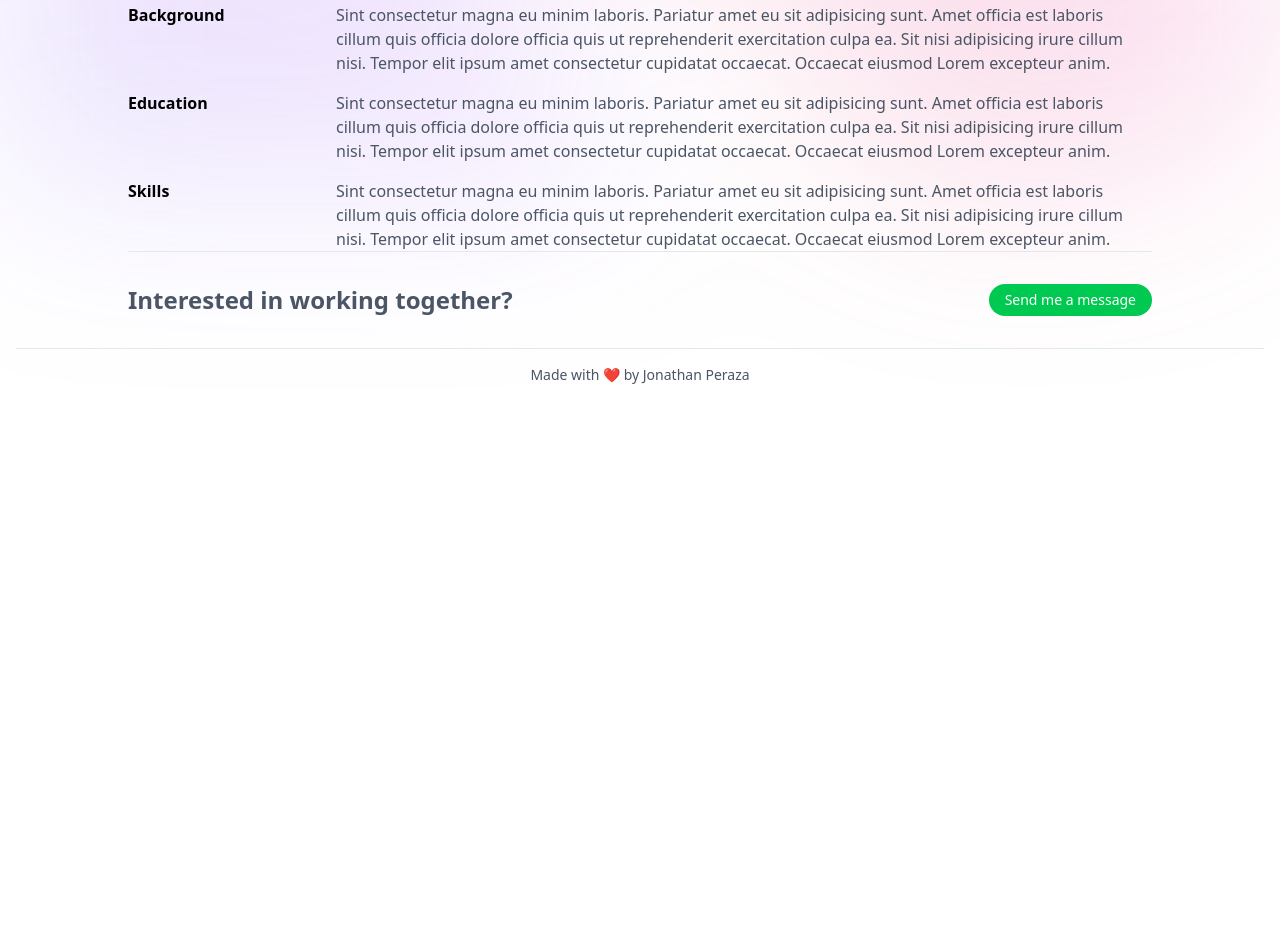
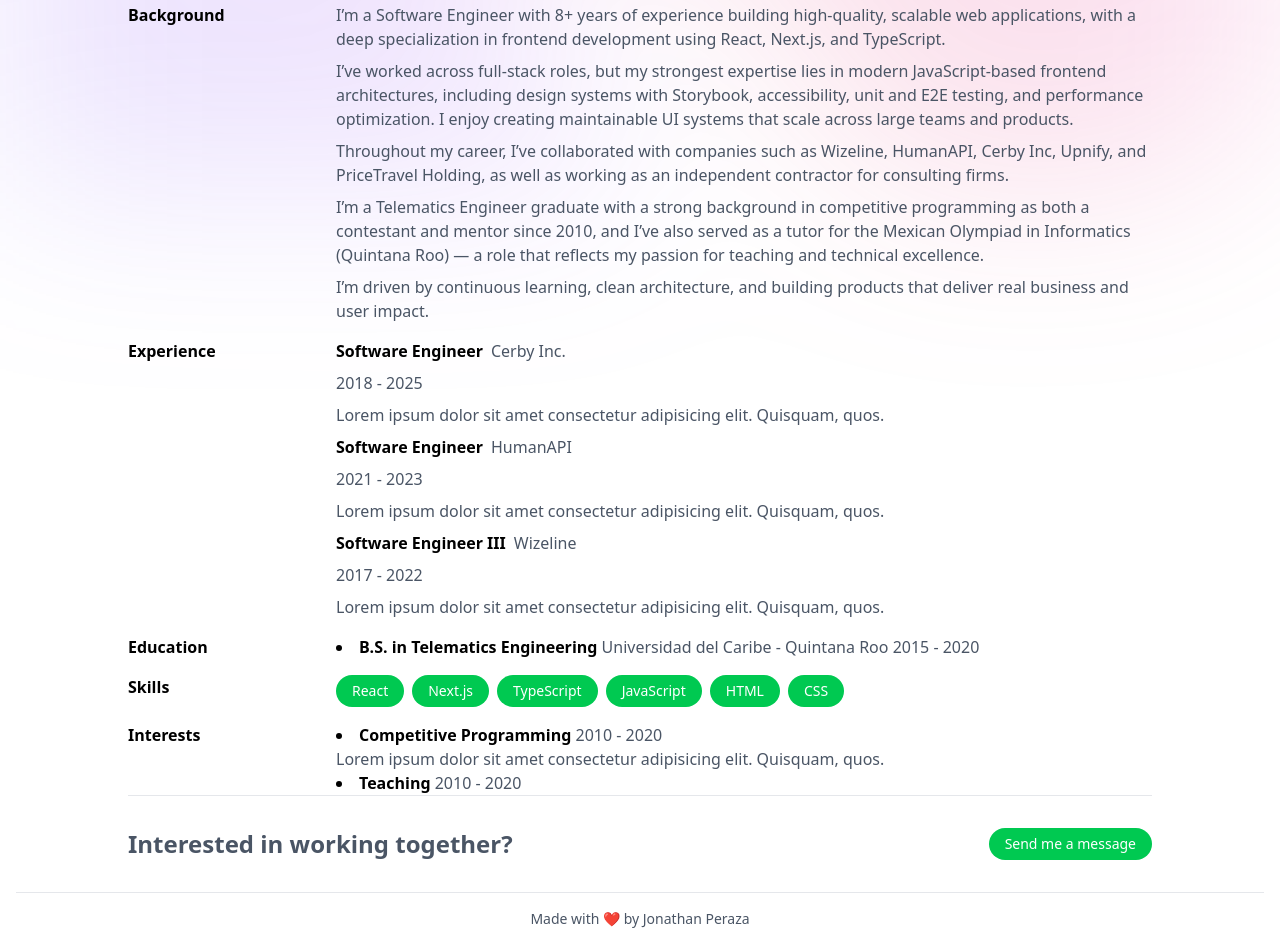
Before and after one commit to imjpfeliciano/imjpfeliciano.github.io, an Astro site: page /about in a window 1280 px wide. Shown: the part 613-1558 px from the top of the page. Before the commit the page ends 1014 px from the top, so only its background shows below. Built offline with nearby package versions, Linux system fonts and the light colour scheme; Astro itself is replaced by a stand-in of ours.

Commit message:
feat: update about section

```diff
--- /dev/null
+++ b/src/components/AboutSection.astro
@@ -0,0 +1,10 @@
+---
+const title = Astro.props.title;
+---
+
+<div class="grid grid-cols-5 gap-4 w-full">
+    <div class="font-semibold col-span-1">{title}</div>
+    <div class="col-span-4 flex flex-col gap-2">
+        <slot />
+    </div>
+</div>
--- /dev/null
+++ b/src/components/ExperienceItem.astro
@@ -0,0 +1,16 @@
+---
+const role = Astro.props.role;
+const company = Astro.props.company;
+const startDate = Astro.props.startDate;
+const endDate = Astro.props.endDate;
+const description = Astro.props.description;
+---
+
+<div class="flex flex-col gap-2">
+    <div class="flex flex-row gap-2">
+        <span class="font-semibold">{role}</span>
+        <span class="text-gray-600">{company}</span>
+    </div>
+    <div class="text-gray-600">{startDate} - {endDate}</div>
+    <div class="text-gray-600">{description}</div>
+</div>
--- a/src/pages/about.astro
+++ b/src/pages/about.astro
@@ -1,5 +1,10 @@
 ---
-import Layout from '../layouts/Layout.astro';
+import AboutSection from "../components/AboutSection.astro";
+import Chip from "../components/Chip.astro";
+import ExperienceItem from "../components/ExperienceItem.astro";
+import Layout from "../layouts/Layout.astro";
+
+const skills = ["React", "Next.js", "TypeScript", "JavaScript", "HTML", "CSS"];
 ---
 
 <Layout>
@@ -10,35 +15,106 @@
     <p class="text-gray-600 text-center text-xl font-light mx-auto">
         Read below to learn more about myself and my journey.
     </p>
-    <!-- TODO: Replace with image of my on computer or mentoring someone -->
-    <img src="/pp-teaching.jpg" alt="Profile" class="rounded-xl object-contain shadow-lg max-w-2xl mx-auto max-h-96 my-8" />
+    <img
+        src="/pp-teaching.jpg"
+        alt="Profile"
+        class="rounded-xl object-contain shadow-lg max-w-2xl mx-auto max-h-96 my-8"
+    />
 
     <div class="flex flex-col gap-4 max-w-5xl mx-auto">
-        <div class="grid grid-cols-5 gap-4">
-            <div class="font-semibold col-span-1">
-                Background
+        <AboutSection title="Background">
+            <p class="text-gray-600 col-span-4">
+                I’m a Software Engineer with 8+ years of experience building
+                high-quality, scalable web applications, with a deep
+                specialization in frontend development using React, Next.js, and
+                TypeScript.
+            </p>
+            <p class="text-gray-600 col-span-4">
+                I’ve worked across full-stack roles, but my strongest expertise
+                lies in modern JavaScript-based frontend architectures,
+                including design systems with Storybook, accessibility, unit and
+                E2E testing, and performance optimization. I enjoy creating
+                maintainable UI systems that scale across large teams and
+                products.
+            </p>
+            <p class="text-gray-600 col-span-4">
+                Throughout my career, I’ve collaborated with companies such as
+                Wizeline, HumanAPI, Cerby Inc, Upnify, and PriceTravel Holding,
+                as well as working as an independent contractor for consulting
+                firms.
+            </p>
+            <p class="text-gray-600 col-span-4">
+                I’m a Telematics Engineer graduate with a strong background in
+                competitive programming as both a contestant and mentor since
+                2010, and I’ve also served as a tutor for the Mexican Olympiad
+                in Informatics (Quintana Roo) — a role that reflects my passion
+                for teaching and technical excellence.
+            </p>
+            <p class="text-gray-600 col-span-4">
+                I’m driven by continuous learning, clean architecture, and
+                building products that deliver real business and user impact.
+            </p>
+        </AboutSection>
+        <AboutSection title="Experience">
+            <div class="flex flex-col gap-2">
+                <ExperienceItem
+                    role="Software Engineer"
+                    company="Cerby Inc."
+                    startDate="2018"
+                    endDate="2025"
+                    description="Lorem ipsum dolor sit amet consectetur adipisicing elit. Quisquam, quos."
+                />
+
+                <ExperienceItem
+                    role="Software Engineer"
+                    company="HumanAPI"
+                    startDate="2021"
+                    endDate="2023"
+                    description="Lorem ipsum dolor sit amet consectetur adipisicing elit. Quisquam, quos."
+                />
+
+                <ExperienceItem
+                    role="Software Engineer III"
+                    company="Wizeline"
+                    startDate="2017"
+                    endDate="2022"
+                    description="Lorem ipsum dolor sit amet consectetur adipisicing elit. Quisquam, quos."
+                />
             </div>
-            <p class="text-gray-600 col-span-4">
-                Sint consectetur magna eu minim laboris. Pariatur amet eu sit adipisicing sunt. Amet officia est laboris cillum quis officia dolore officia quis ut reprehenderit exercitation culpa ea. Sit nisi adipisicing irure cillum nisi. Tempor elit ipsum amet consectetur cupidatat occaecat. Occaecat eiusmod Lorem excepteur anim.
-            </p>
-        </div>
-
-        <div class="grid grid-cols-5 gap-4">
-            <div class="font-semibold col-span-1">
-                Education
+        </AboutSection>
+        <AboutSection title="Education">
+            <ul class="list-disc list-inside">
+                <li>
+                    <span class="font-semibold"
+                        >B.S. in Telematics Engineering</span
+                    >
+                    <span class="text-gray-600"
+                        >Universidad del Caribe - Quintana Roo</span
+                    >
+                    <span class="text-gray-600">2015 - 2020</span>
+                </li>
+            </ul>
+        </AboutSection>
+        <AboutSection title="Skills">
+            <div class="flex flex-wrap gap-2">
+                {skills.map((skill) => <Chip>{skill}</Chip>)}
             </div>
-            <p class="text-gray-600 col-span-4">
-                Sint consectetur magna eu minim laboris. Pariatur amet eu sit adipisicing sunt. Amet officia est laboris cillum quis officia dolore officia quis ut reprehenderit exercitation culpa ea. Sit nisi adipisicing irure cillum nisi. Tempor elit ipsum amet consectetur cupidatat occaecat. Occaecat eiusmod Lorem excepteur anim.
-            </p>
-        </div>
-
-        <div class="grid grid-cols-5 gap-4">
-            <div class="font-semibold col-span-1">
-                Skills
-            </div>
-            <p class="text-gray-600 col-span-4">
-                Sint consectetur magna eu minim laboris. Pariatur amet eu sit adipisicing sunt. Amet officia est laboris cillum quis officia dolore officia quis ut reprehenderit exercitation culpa ea. Sit nisi adipisicing irure cillum nisi. Tempor elit ipsum amet consectetur cupidatat occaecat. Occaecat eiusmod Lorem excepteur anim.
-            </p>
-        </div>
+        </AboutSection>
+        <AboutSection title="Interests">
+            <ul class="list-disc list-inside">
+                <li>
+                    <span class="font-semibold">Competitive Programming</span>
+                    <span class="text-gray-600">2010 - 2020</span>
+                    <p class="text-gray-600">
+                        Lorem ipsum dolor sit amet consectetur adipisicing elit.
+                        Quisquam, quos.
+                    </p>
+                </li>
+                <li>
+                    <span class="font-semibold">Teaching</span>
+                    <span class="text-gray-600">2010 - 2020</span>
+                </li>
+            </ul>
+        </AboutSection>
     </div>
 </Layout>
```
